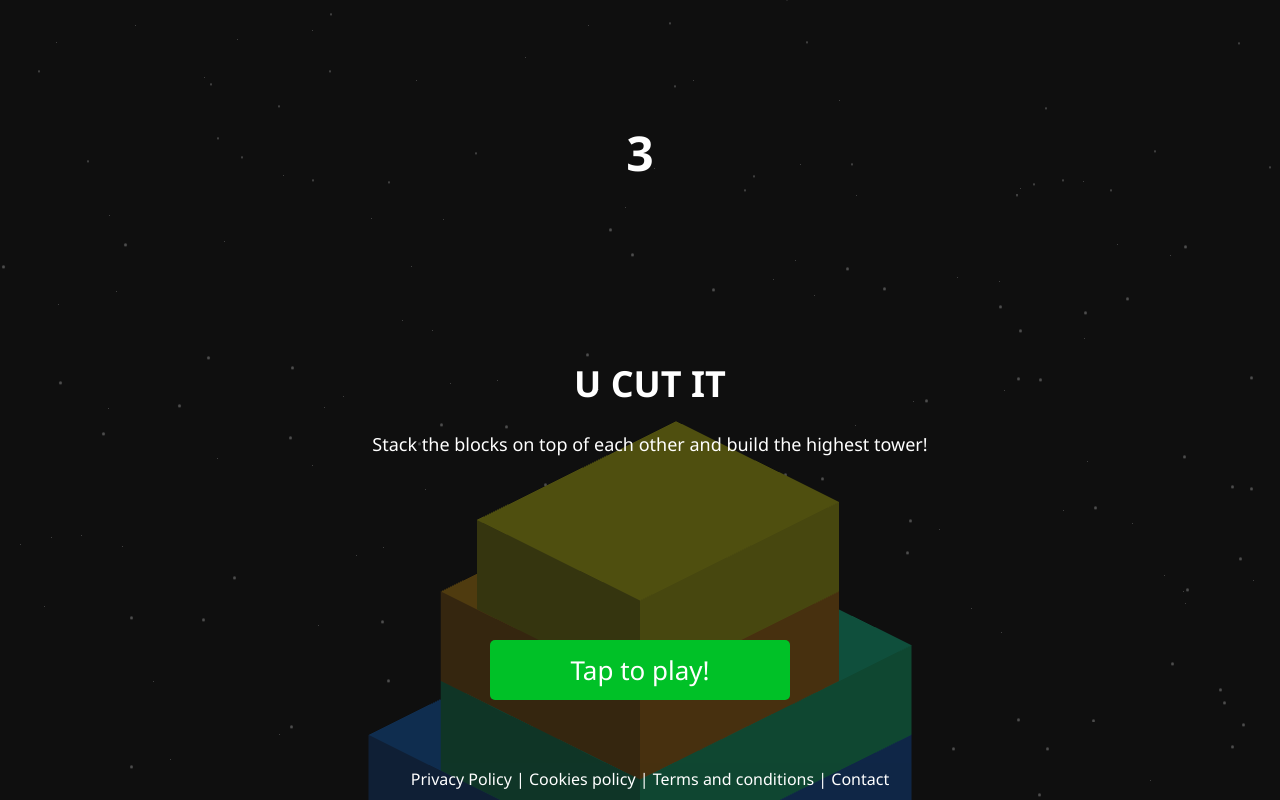
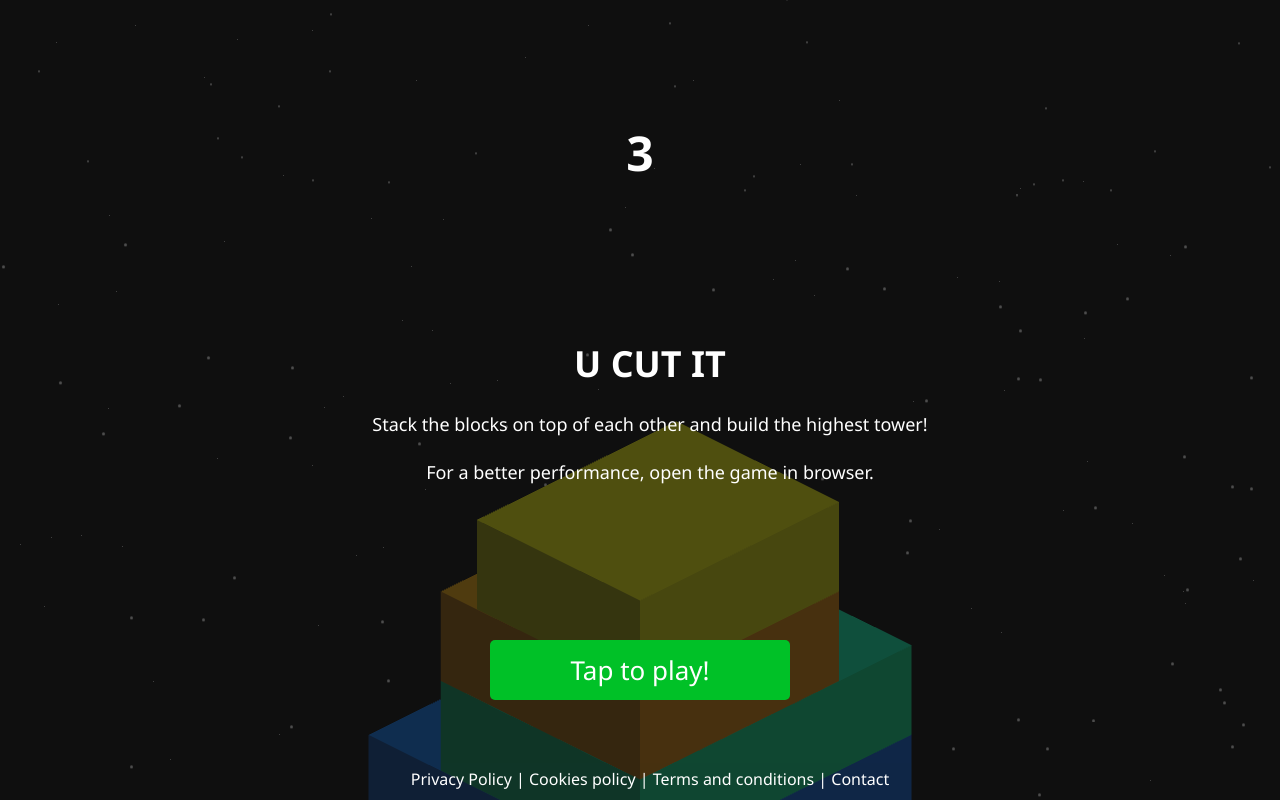
Before and after one commit to ValentinBercaru/ucut.it, a website with bundled scripts: page game/src/index.html in a window 1280 px wide. Built offline with nearby package versions, Linux system fonts and the light colour scheme; animation ran at ten frames a second; what cannon would draw is missing.

Commit message:
Added performance message

```diff
--- a/game/src/index.html
+++ b/game/src/index.html
@@ -38,7 +38,7 @@
       <div class="content">
         <div class="mainMessage">
           <h1>U CUT IT</h1>
-          <p>Stack the blocks on top of each other and build the highest tower!</p>
+	  <p>Stack the blocks on top of each other and build the highest tower!<br><br>For a better performance, open the game in browser.</p>
         </div>
         <div class="bottomButton">
           <button class="tapToPlay" id="play">Tap to play!</button>
--- a/game/src/style.css
+++ b/game/src/style.css
@@ -69,7 +69,7 @@ a:visited {
 
 @media screen and (min-width: 351px) {
   .mainMessage {
-    top: calc((100% - 150px) / 2);
+    top: calc((100% - 190px) / 2);
     width: 80%;
     left: calc((100% - 80%) / 2);
     text-align: center;
@@ -93,7 +93,7 @@ a:visited {
 
 @media screen and (max-width: 350px) {
   .mainMessage {
-    top: calc((100% - 150px) / 2);
+    top: calc((100% - 190px) / 2);
     width: 80%;
     left: calc((100% - 80%) / 2);
     text-align: center;
```
